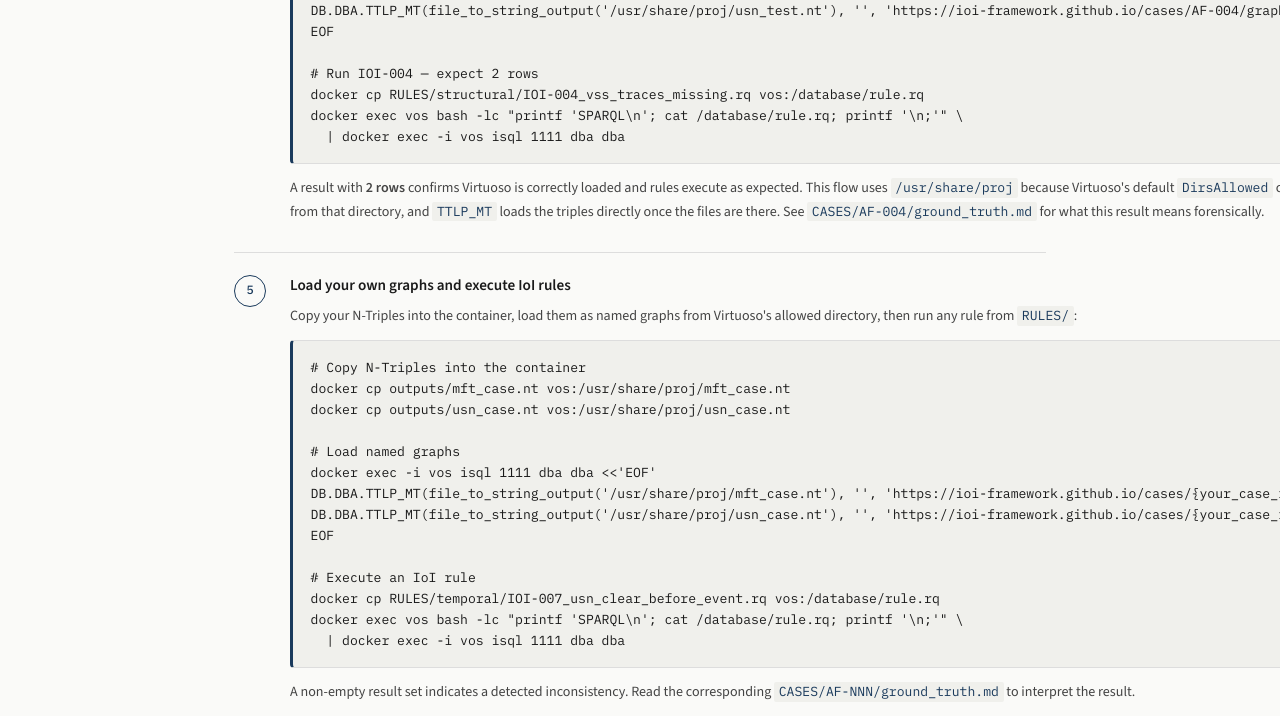
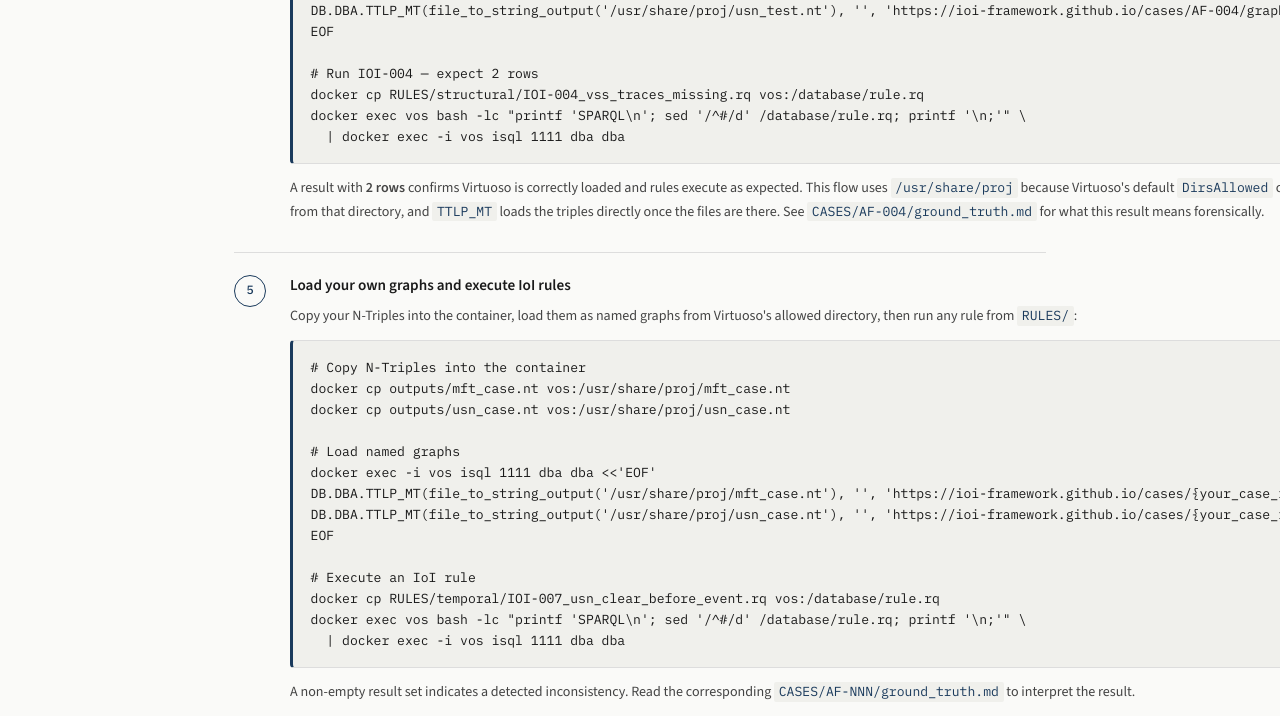
Before and after one commit to ioi-framework/ioi-framework.github.io, a Jekyll site: the page built from quickstart.md, in a window 1280 px wide and 1400 px high, scrolled down 1977 px. Shown: the part 405-1121 px from the top of the window. Built offline with Jekyll 4.4.1, drawn with Linux system fonts in a browser that asks for light colours; some of the changed text lies outside the part shown.

Commit message:
clean quickstart rule execution command

```diff
--- a/quickstart.md
+++ b/quickstart.md
@@ -105,7 +105,7 @@ EOF
 
 # Run IOI-004 — expect 2 rows
 docker cp RULES/structural/IOI-004_vss_traces_missing.rq vos:/database/rule.rq
-docker exec vos bash -lc "printf 'SPARQL\n'; cat /database/rule.rq; printf '\n;'" \
+docker exec vos bash -lc "printf 'SPARQL\n'; sed '/^#/d' /database/rule.rq; printf '\n;'" \
   | docker exec -i vos isql 1111 dba dba</code></pre>
         <p>A result with <strong>2 rows</strong> confirms Virtuoso is correctly loaded and rules execute as expected. This flow uses <code>/usr/share/proj</code> because Virtuoso's default <code>DirsAllowed</code> configuration reads from that directory, and <code>TTLP_MT</code> loads the triples directly once the files are there. See <code>CASES/AF-004/ground_truth.md</code> for what this result means forensically.</p>
       </div>
@@ -128,7 +128,7 @@ EOF
 
 # Execute an IoI rule
 docker cp RULES/temporal/IOI-007_usn_clear_before_event.rq vos:/database/rule.rq
-docker exec vos bash -lc "printf 'SPARQL\n'; cat /database/rule.rq; printf '\n;'" \
+docker exec vos bash -lc "printf 'SPARQL\n'; sed '/^#/d' /database/rule.rq; printf '\n;'" \
   | docker exec -i vos isql 1111 dba dba</code></pre>
         <p>A non-empty result set indicates a detected inconsistency. Read the corresponding <code>CASES/AF-NNN/ground_truth.md</code> to interpret the result.</p>
       </div>
```
Also changed, not shown: 1 other file.
